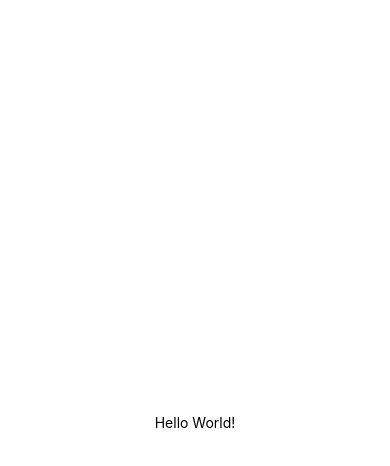
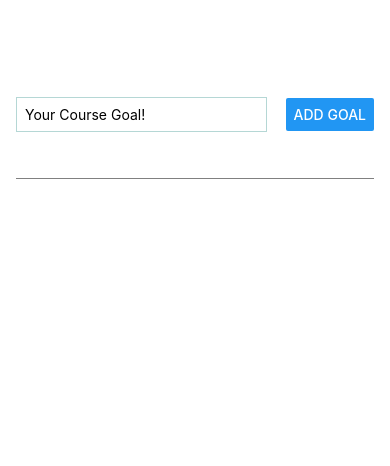
Before and after one commit to ambibma/guess-my-number, a React Native app in the folder Project1/: screen / in a window 390 px wide. Shown: the top 466 px of the page. Built offline with nearby package versions, Linux system fonts and the light colour scheme.

Commit message:
Add styling, useState for goals

```diff
--- a/Project1/App.js
+++ b/Project1/App.js
@@ -1,20 +1,61 @@
 import { StatusBar } from 'expo-status-bar';
-import { StyleSheet, Text, View } from 'react-native';
+import {useState} from 'react'
+import { StyleSheet, Text, View, Button, TextInput } from 'react-native';
 
 export default function App() {
+  const [enteredGoalText, setEnteredGoalText] = useState('');
+  const [courseGoals, setCourseGoals] = useState([])
+  function goalInputHandler(enteredText) {
+    setEnteredGoalText(enteredText)
+  }
+  function addGoalHandler () {
+    setCourseGoals(currentCourseGoals => [
+      ...currentCourseGoals,
+      enteredGoalText,
+    ])
+  }
   return (
-    <View style={styles.container}>
-      <Text>Hello World!</Text>
-      <StatusBar style="auto" />
+    <View style={styles.appContainer}>
+      <View style={styles.inputContainer}>
+       <TextInput
+       style={styles.textInput}
+       placeholder='Your Course Goal!'
+       onChangeText={goalInputHandler}
+       />
+        <Button title='Add Goal' onPress={addGoalHandler}></Button>
+      </View>
+      <View style={styles.goalsContainer}>
+        {courseGoals.map((goal)=> <Text key={goal}>{goal}</Text> )}
+        </View>
     </View>
   );
 }
 
 const styles = StyleSheet.create({
-  container: {
-    flex: 1,
-    backgroundColor: '#fff',
-    alignItems: 'center',
-    justifyContent: 'center',
-  },
+ appContainer:{
+  flex: 1,
+  paddingTop: 50,
+  paddingHorizontal: 16
+},
+inputContainer: {
+  flex: 1,
+  flexDirection: 'row',
+  justifyContent: 'space-between',
+  alignItems: 'center',
+  marginBottom: 24,
+  borderBottomWidth: 1,
+  borderBottomColor: 'grey'
+
+},
+textInput: {
+  borderWidth: 1,
+  borderColor: '#b5d7d5',
+  width: '70%',
+  marginRight: 8,
+  padding: 8
+},
+goalsContainer: {
+  flex: 5,
+}
+
 });
```
